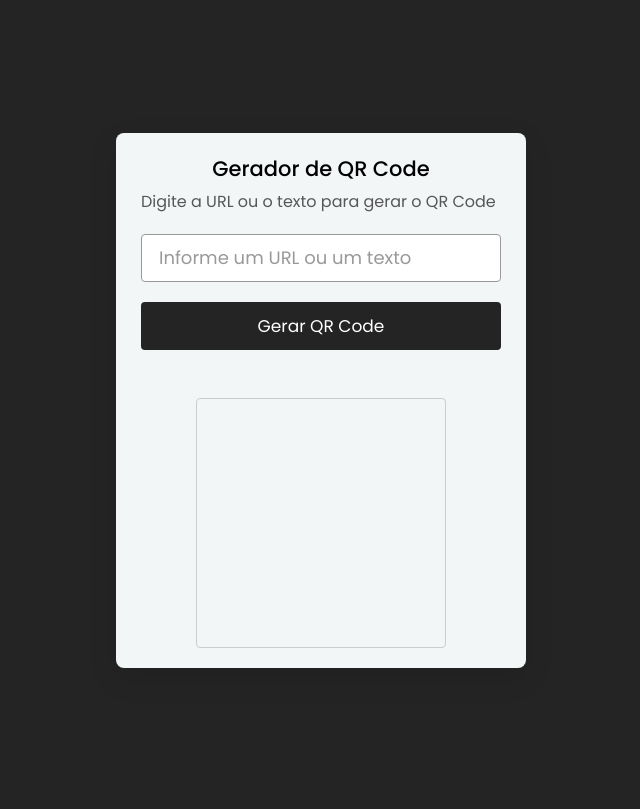
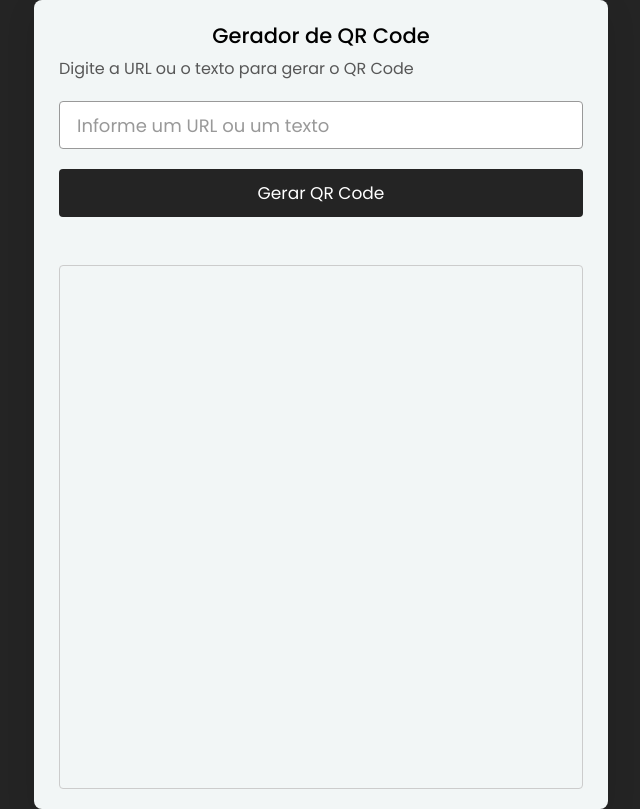
Before and after one commit to lucas-lfm/QR-Code-Generator, a plain HTML site: page index.html in a window 1280 px wide. Shown: the whole page, without its empty margins (319-959 px from the left). Drawn offline with nearby package versions, Linux system fonts and the light colour scheme.

Commit message:
feat: aumentar dimensões do contêiner e do QR code

```diff
--- a/css/style.css
+++ b/css/style.css
@@ -47,7 +47,7 @@ button {
 }
 
 .container {
-  max-width: 410px;
+  max-width: 860px;
   background-color: var(--fg-color);
   border-radius: 8px;
   padding: 20px 25px;
@@ -93,8 +93,8 @@ button {
   pointer-events: none;
   justify-content: center;
   border: 1px solid #ccc;
-  height: 250px;
-  width: 250px;
+  height: 524px;
+  width: 524px;
   margin: 0 auto;
   margin-top: 3rem;
 }
--- a/js/script.js
+++ b/js/script.js
@@ -35,8 +35,8 @@ const makeCode = () => {
   setTimeout(() => {
     qrcode = new QRCode(qrCodeArea, {
       text: qrValue,
-      width: 200,
-      height: 200,
+      width: 512,
+      height: 512,
       colorDark: "#000000",
       colorLight: "#ffffff",
       correctLevel: QRCode.CorrectLevel.H,
```
